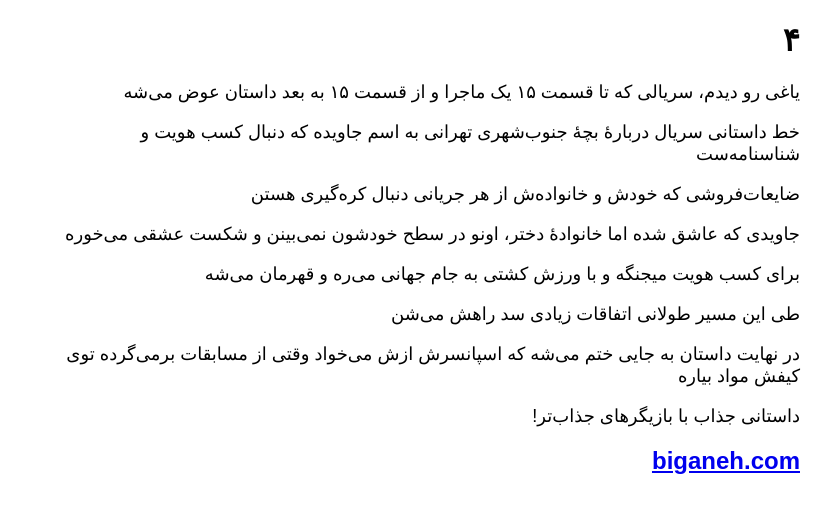
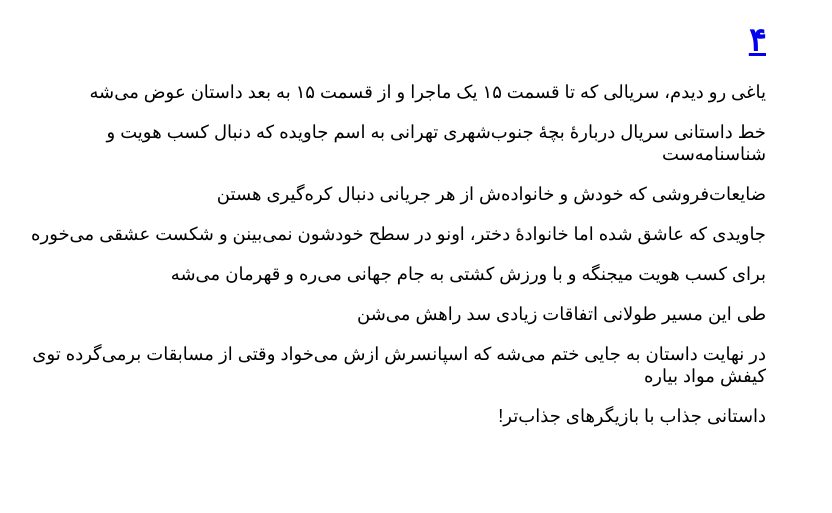
Before and after one commit to darkblog/darkblog.github.io, a Jekyll site: the page built from _posts/2023-8-19-4.md, in a window 1280 px wide. Shown: the top 513 px of the page, without its empty margins (391-1223 px from the left). Built offline with Jekyll 4.4.1, drawn with Linux system fonts in a browser that asks for light colours.

Commit message:
Update post.html

```diff
--- a/_layouts/post.html
+++ b/_layouts/post.html
@@ -5,15 +5,13 @@
 <!DOCTYPE html>
 <html dir="rtl" lang="fa">
 <head>
-<title>{{ page.title }}</title>
 <meta charset="utf-8">
 <meta name="viewport" content="width=device-width, initial-scale=1">
 <link rel="canonical" href="{{ page.url | replace:'index.html','' | prepend: site.baseurl | prepend: site.url }}">
 <style>body{font-family:sans-serif;margin:auto;padding:0 1.25em 0 1.25em;max-width:48em}p{font-size:large}</style>
 </head>
 <body>
-<h1>{{ page.title }}</h1>
+<h1><a href="https://biganeh.com/">{{ page.title }}</a></h1>
 {{ content }}
-<h2><a href="https://biganeh.com/">biganeh.com</a></h2>
 </body>
 </html>
```
